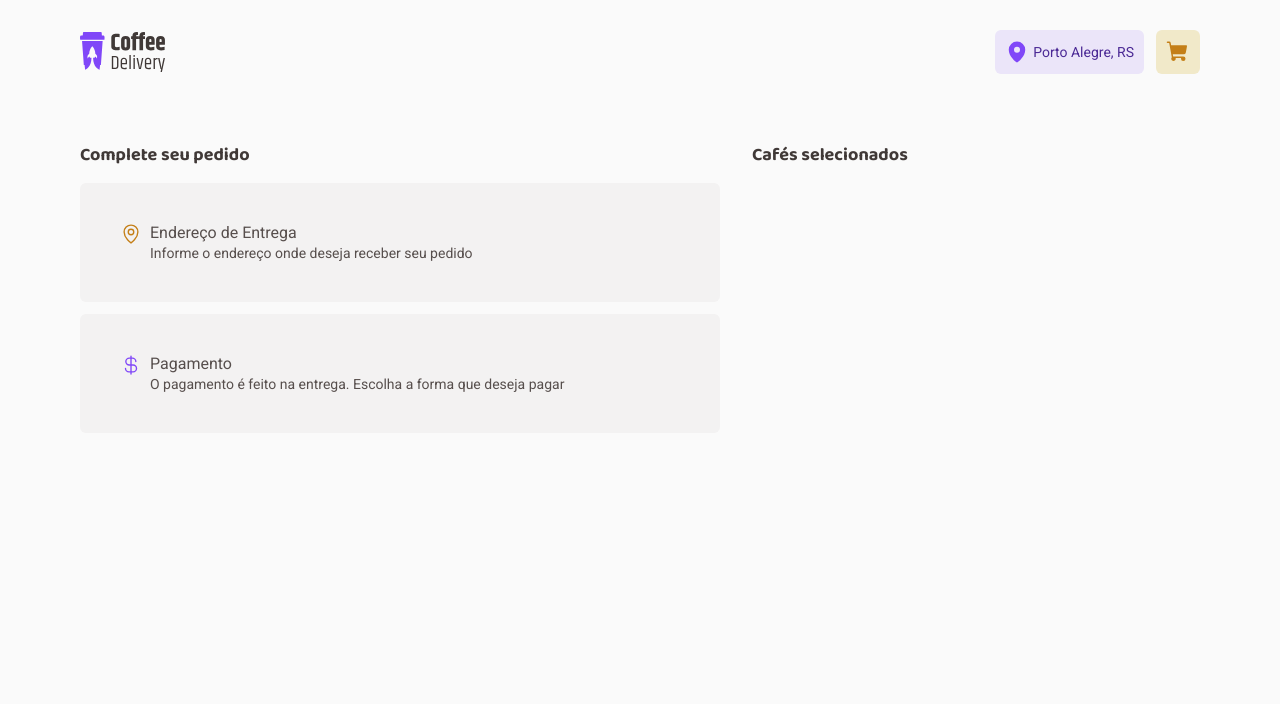
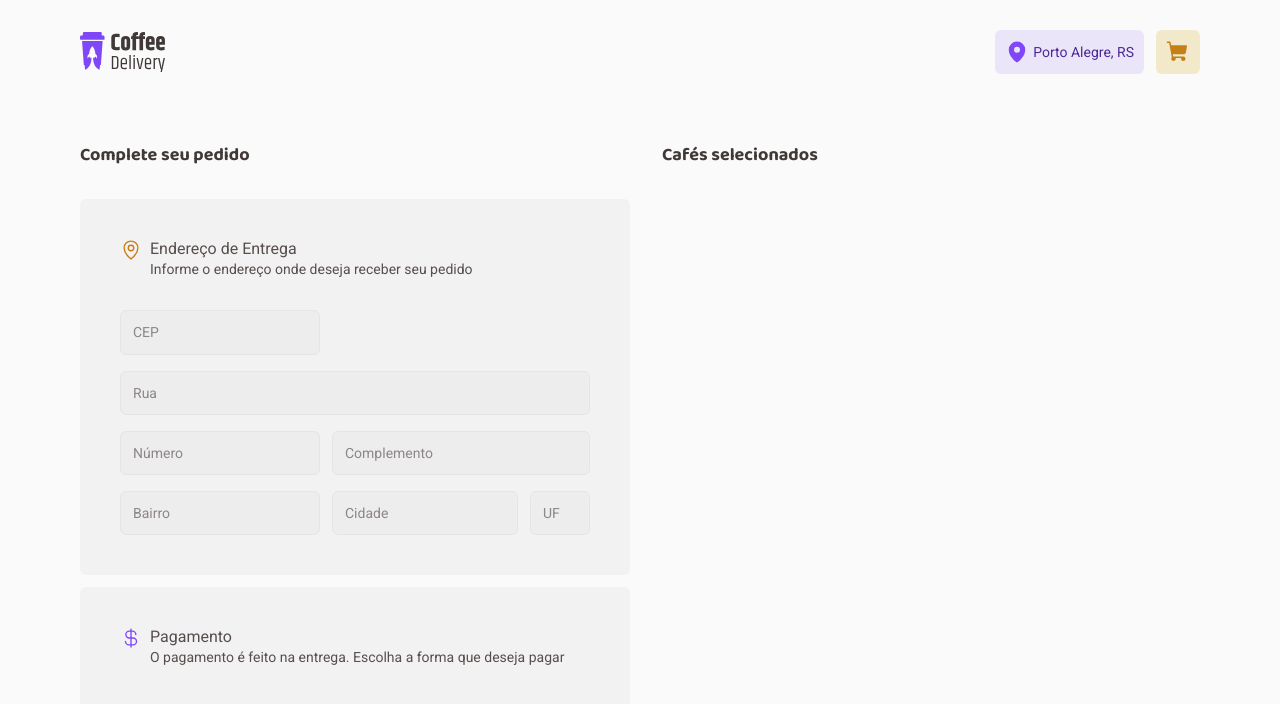
Before and after one commit to edilaine-as/ReactJS_CoffeeDelivery, a React (Vite) app: page /order in a window 1280 px wide. Shown: the top 704 px of the page. Built offline with nearby package versions, Linux system fonts and the light colour scheme.

Commit message:
Working on TextInput

```diff
--- a/src/components/TextInput/index.tsx
+++ b/src/components/TextInput/index.tsx
@@ -1,13 +1,21 @@
+import { HTMLAttributes, InputHTMLAttributes, forwardRef } from 'react'
 import { Box, Container } from './styles'
 
-export function TextInput(){
+type Props = InputHTMLAttributes<HTMLInputElement> & {
+    containerProps?: HTMLAttributes<HTMLDivElement>
+  }
+
+export const TextInput = forwardRef(function TextInput(
+    { containerProps, ...rest }: Props,
+){
     return (
-        <Box>
+        <Box {...containerProps}>
             <Container>
                 <input
                     type="text"
+                    {...rest}
                 />
             </Container>
         </Box>
     )
-}
+})
--- a/src/components/TextInput/styles.ts
+++ b/src/components/TextInput/styles.ts
@@ -1,10 +1,16 @@
 import styled from "styled-components";
+import { mixins } from "../../styles/mixins";
 
 export const Box = styled.div``
 
 export const Container = styled.label`
+display: flex;
+background-color: ${(props) => props.theme["base-input"]};
+border: 1px solid ${(props) => props.theme["base-button"]};
+border-radius: 6px;
+
     input {
-        color: ${({ theme }) => theme.colors['base-text']};
+        color: ${(props) => props.theme['base-text']};
         width: 100%;
         background-color: transparent;
         border: none;
@@ -12,7 +18,9 @@ export const Container = styled.label`
         outline: none;
 
         &::placeholder {
-        color: ${({ theme }) => theme.colors['base-label']};
+        color: ${(props) => props.theme['base-label']};
         }
+
+        ${mixins.fonts.textS}
     }
 `
--- a/src/pages/Order/index.tsx
+++ b/src/pages/Order/index.tsx
@@ -1,10 +1,9 @@
 import { CurrencyDollar, MapPin } from "phosphor-react";
 import {
         Container,
-        InfoOrderContainer,
+        InfoContainer,
         AddressContainer, AddressHeading, AddressForm,
         PaymentContainer,
-        OrderContainer,
         CartContainer,
         PaymentHeading,
 } from "./styles";
@@ -13,9 +12,10 @@ import { TextInput } from "../../components/TextInput";
 export function Order(){
     return(
         <Container>
-            <InfoOrderContainer>
+            <InfoContainer>
                 <h2>Complete seu pedido</h2>
 
+                <form id="order">
                     <AddressContainer>
                         <AddressHeading>
                             <MapPin size={22}/>
@@ -25,6 +25,35 @@ export function Order(){
                             </div>
                         </AddressHeading>
                         <AddressForm>
+                            <TextInput
+                                placeholder="CEP"
+                                type="number"
+                                containerProps={{ style: { gridArea: 'cep' } }}
+                            />
+                            <TextInput
+                                placeholder="Rua"
+                                containerProps={{ style: { gridArea: 'street' } }}
+                            />
+                            <TextInput
+                                placeholder="Número"
+                                containerProps={{ style: { gridArea: 'number' } }}
+                            />
+                            <TextInput
+                                placeholder="Complemento"
+                                containerProps={{ style: { gridArea: 'fullAddress' } }}
+                            />
+                            <TextInput
+                                placeholder="Bairro"
+                                containerProps={{ style: { gridArea: 'neighborhood' } }}
+                            />
+                            <TextInput
+                                placeholder="Cidade"
+                                containerProps={{ style: { gridArea: 'city' } }}
+                            />
+                            <TextInput
+                                placeholder="UF"
+                                containerProps={{ style: { gridArea: 'state' } }}
+                            />
                         </AddressForm>
                     </AddressContainer>
 
@@ -37,12 +66,14 @@ export function Order(){
                             </div>
                         </PaymentHeading>
                     </PaymentContainer>
-            </InfoOrderContainer>
-            <OrderContainer>
+                </form>
+            </InfoContainer>
+
+            <InfoContainer>
                 <h2>Cafés selecionados</h2>
 
                 <CartContainer></CartContainer>
-            </OrderContainer>
+            </InfoContainer>
         </Container>
     )
 }
--- a/src/pages/Order/styles.ts
+++ b/src/pages/Order/styles.ts
@@ -8,8 +8,10 @@ export const Container = styled.main`
     margin: 0 auto;
     padding: 2.5rem 1.25rem;
 `
-export const InfoOrderContainer = styled.div`
-    width: 40rem;
+export const InfoContainer = styled.div`
+    display: flex;
+    flex-direction: column;
+    gap: 16px;
 
     > h2 {
         color: ${(props) => props.theme['base-subtitle']};
@@ -30,6 +32,7 @@ export const AddressContainer = styled(BaseContainer)`
 export const Heading = styled.div`
     display: flex;
     gap: 8px;
+    margin-bottom: 2rem;
 
     div{
         span{
@@ -49,16 +52,15 @@ export const AddressHeading = styled(Heading)`
   }
 `
 
-export const AddressForm = styled.div``
-
-export const OrderContainer = styled.div`
-    width: 28rem;
-
-    > h2 {
-        color: ${(props) => props.theme['base-subtitle']};
-        ${mixins.fonts.titleXS}
-    }
-`
+export const AddressForm = styled.div`
+  display: grid;
+  grid-template-areas:
+    'cep . .'
+    'street street street'
+    'number fullAddress fullAddress'
+    'neighborhood city state';
+  grid-template-columns: 200px 1fr 60px;
+  grid-gap: 16px 12px;`
 
 export const CartContainer = styled.div``
 
```
Lines whose indentation alone changed are shown as unchanged.
